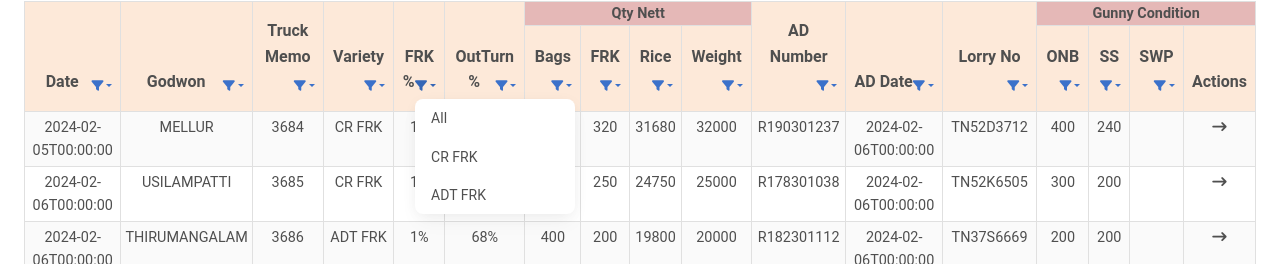
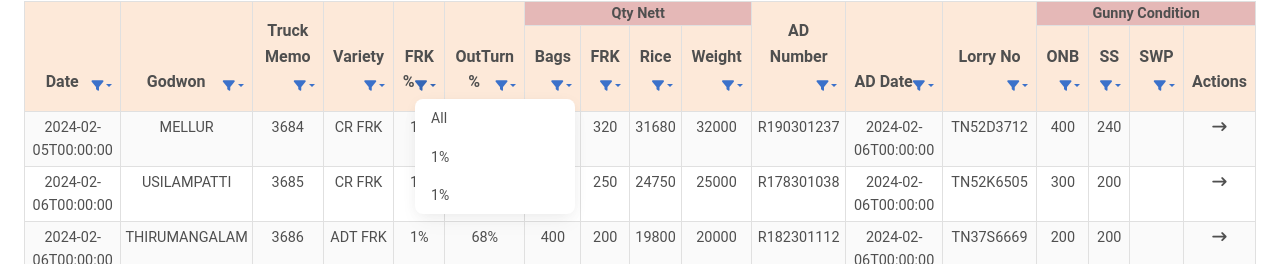
Before and after one commit to kannan-seeni/UI, a React (Create React App) app: page /riceTable in a window 1280 px wide. Both pictures are taken after a click on the button 425 px from the left and 216 px from the top of the page. Shown: the part 131-395 px from the top of the page. Built offline with nearby package versions, Linux system fonts and the light colour scheme; data requests are answered from the project's data file.

Commit message:
rice table outturn and frk value add

```diff
--- a/src/Components/Rice/RiceTable.js
+++ b/src/Components/Rice/RiceTable.js
@@ -222,7 +222,7 @@ const RiceTable = () => {
                                             <Dropdown.Item onClick={() => handleFilterChange('variety', '')}>All</Dropdown.Item>
                                             {Array.from(new Set(ricedata.map(item => item.variety))).map((value, index) => (
                                                 <Dropdown.Item key={index} onClick={() => handleFilterChange('variety', value)}>
-                                                    {value}
+                                                   1% {/* {value} */}
                                                 </Dropdown.Item>
                                             ))}
                                         </DropdownButton>
@@ -238,7 +238,7 @@ const RiceTable = () => {
                                             <Dropdown.Item onClick={() => handleFilterChange('variety', '')}>All</Dropdown.Item>
                                             {Array.from(new Set(ricedata.map(item => item.variety))).map((value, index) => (
                                                 <Dropdown.Item key={index} onClick={() => handleFilterChange('variety', value)}>
-                                                    {value}
+                                                   68% {/* {value} */}
                                                 </Dropdown.Item>
                                             ))}
                                         </DropdownButton>
```
